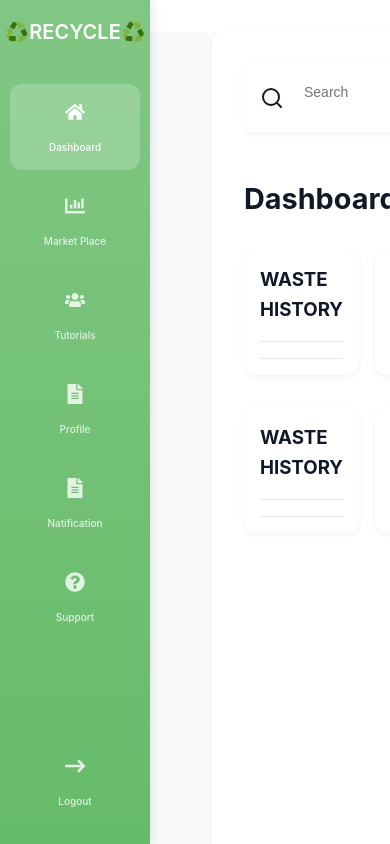
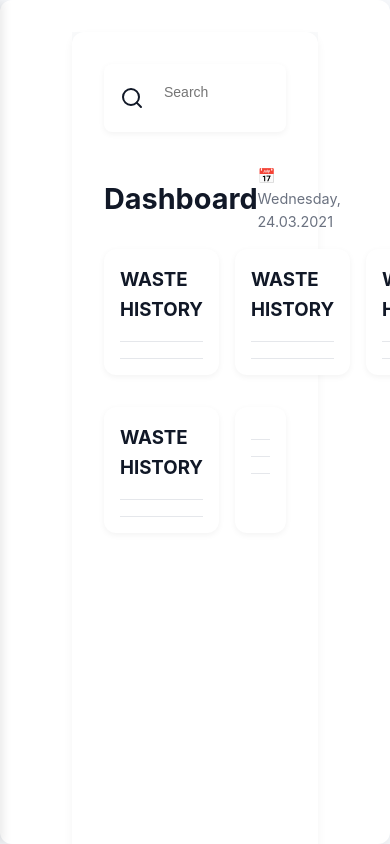
Before and after one commit to NKENG-FRANK/RecycleHub, a React (Vite) app: page /home in a window 390 px wide. Built offline with nearby package versions, Linux system fonts and the light colour scheme.

Commit message:
axios installed to merge with backend

```diff
--- a/package.json
+++ b/package.json
@@ -8,9 +8,9 @@
     "build": "vite build",
     "lint": "eslint .",
     "preview": "vite preview"
-
   },
   "dependencies": {
+    "axios": "^1.9.0",
     "lucide-react": "^0.513.0",
     "react": "^19.1.0",
     "react-dom": "^19.1.0",
--- a/src/components/Home/HomePage.css
+++ b/src/components/Home/HomePage.css
@@ -93,18 +93,25 @@
   padding: 0px 40px;
 }
 
-.theme-toggle {
-  background: none;
-  border: none;
-  font-size: 20px;
-  color: #7f8c8d;
-  cursor: pointer;
-  padding: 8px;
-  border-radius: 50%;
-  transition: all 0.3s ease;
+/* Responsive - Hide sidebar by default on small screens */
+@media (max-width: 768px) {
+  .sidebar {
+    transform: translateX(-100%);
+  }
+
+  .sidebar.open {
+    transform: translateX(0);
+  }
+
+  .main-content {
+    margin-left: 0;
+    padding-top: 60px;
+  }
 }
 
-.theme-toggle:hover {
-  background-color: #ecf0f1;
-  color: #2c3e50;
+/* Show toggle on mobile */
+@media (max-width: 768px) {
+  .sidebar-toggle {
+    display: block;
+  }
 }
```
Also changed, not shown: 1 other file (tests, documents, lock files or other folders).
